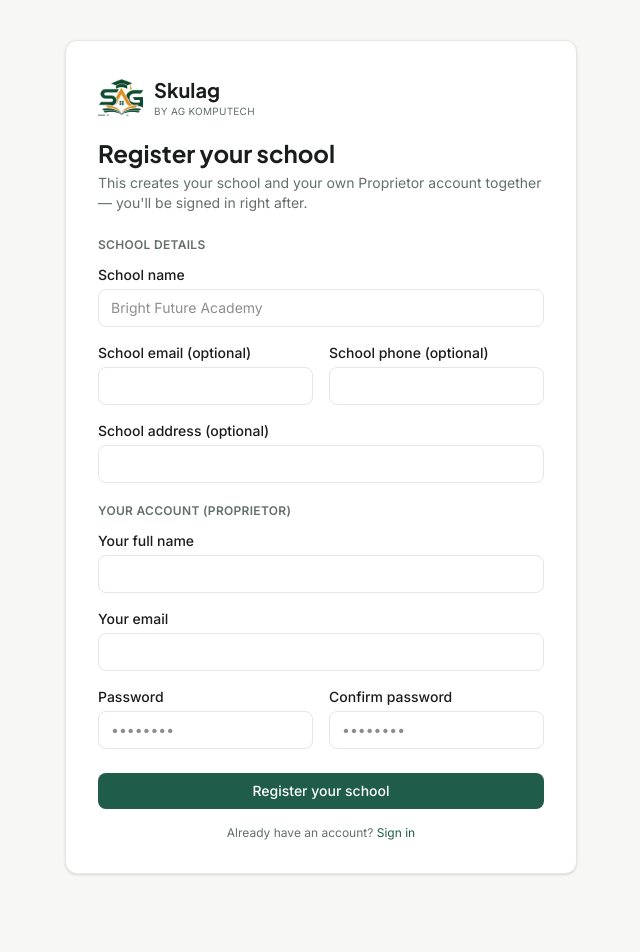
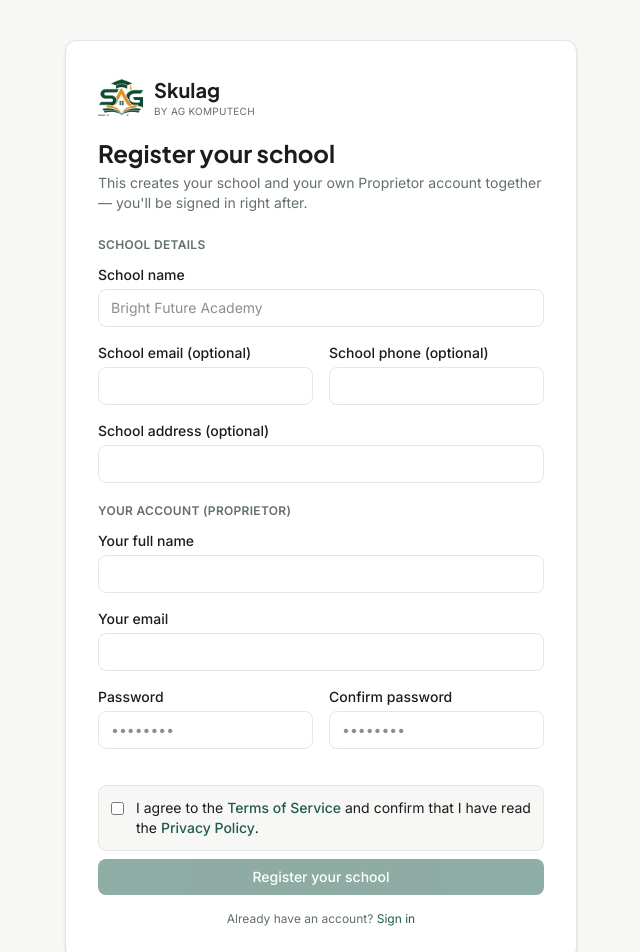
Before and after one commit to aleeyhuag/school-saas-web, a React (Vite) app: page /register-school in a window 1280 px wide. Shown: the top 952 px of the page, without its empty margins (319-959 px from the left). Before the commit the page ends 914 px from the top, so only its background shows below. Built offline with nearby package versions, Linux system fonts and the light colour scheme; no server answers.

Commit message:
Registration config

```diff
--- a/src/pages/Privacy.jsx
+++ b/src/pages/Privacy.jsx
@@ -6,9 +6,6 @@ const VERSION = '2026-08-11';
 export default function Privacy() {
   return (
     <LegalPageLayout title="Privacy Policy" updated="11 August 2026">
-      <p className="text-xs bg-warning-soft border border-warning/20 rounded-lg p-3 text-muted not-prose">
-        This policy is a product-aligned draft and should be reviewed by qualified Nigerian legal/data-protection counsel before production publication.
-      </p>
 
       <p><strong>Policy version:</strong> {VERSION}</p>
       <p>{BRAND.productName}, operated by <strong>{BRAND.parentCompany}</strong> (“we”, “us”, or “our”), provides school-management software for registered schools and their authorized users. This Privacy Policy explains how personal data is handled when the Platform is used.</p>
@@ -51,7 +48,7 @@ export default function Privacy() {
       <p>We may update this Policy when the Platform, our processing practices or applicable law changes. The version and “Last updated” date on this page identify the version presented to users.</p>
 
       <h2 className="font-display font-semibold text-lg text-ink pt-2">11. Contact and complaints</h2>
-      <p>For privacy questions or requests, use the <a href="/contact" className="text-primary hover:underline">Contact page</a>. A person may also have the right to complain to the Nigeria Data Protection Commission or another competent authority where applicable.</p>
+      <p>For privacy questions or requests, use the <a href="/contact" className="text-primary hover:underline">Contact page</a>.</p>
     </LegalPageLayout>
   );
 }
--- a/src/pages/RegisterSchool.jsx
+++ b/src/pages/RegisterSchool.jsx
@@ -8,6 +8,7 @@ import { Field, Input } from '../components/ui/FormFields';
 import { BRAND } from '../config/brand';
 const EMPTY_FORM = {
   school_name: '', school_email: '', school_phone: '', school_address: '',
+  terms_accepted: false, privacy_acknowledged: false,
   admin_name: '', admin_email: '', admin_password: '', admin_password_confirmation: '',
 };
 
@@ -100,7 +101,22 @@ export default function RegisterSchool() {
           </Field>
         </div>
 
-        <Button type="submit" className="w-full mt-2" disabled={submitting}>
+        <div className="mt-5 rounded-lg border border-border bg-bg p-3">
+          <label className="flex items-start gap-3 text-sm text-ink cursor-pointer">
+            <input
+              type="checkbox"
+              checked={form.terms_accepted}
+              onChange={(e) => setForm((f) => ({ ...f, terms_accepted: e.target.checked, privacy_acknowledged: e.target.checked }))}
+              className="mt-1 accent-primary"
+            />
+            <span>
+              I agree to the <Link to="/terms" target="_blank" className="text-primary hover:underline font-medium">Terms of Service</Link>
+              {' '}and confirm that I have read the <Link to="/privacy" target="_blank" className="text-primary hover:underline font-medium">Privacy Policy</Link>.
+            </span>
+          </label>
+        </div>
+
+        <Button type="submit" className="w-full mt-2" disabled={submitting || !form.terms_accepted}>
           {submitting ? 'Setting up your school…' : 'Register your school'}
         </Button>
 
--- a/src/pages/Terms.jsx
+++ b/src/pages/Terms.jsx
@@ -6,9 +6,6 @@ const VERSION = '2026-08-11';
 export default function Terms() {
   return (
     <LegalPageLayout title="Terms of Service" updated="11 August 2026">
-      <p className="text-xs bg-warning-soft border border-warning/20 rounded-lg p-3 text-muted not-prose">
-        These terms are a product-aligned draft and should be reviewed by qualified Nigerian legal counsel before production publication.
-      </p>
 
       <p><strong>Terms version:</strong> {VERSION}</p>
       <p>These Terms govern use of {BRAND.productName} (“the Platform”), operated by <strong>{BRAND.parentCompany}</strong> (“we”, “us”, or “our”). By registering a school or using the Platform on behalf of a school, you agree to these Terms.</p>
```
